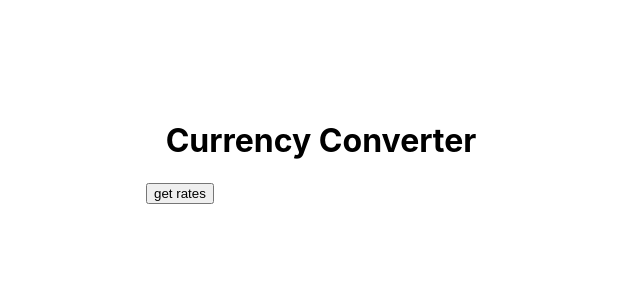
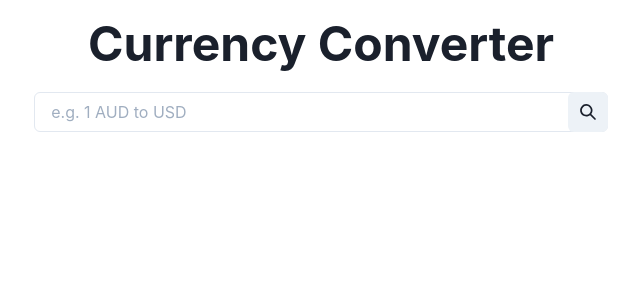
Before and after one commit to apollge/currency-converter, a React (Create React App) app: page / in a window 1280 px wide. Shown: the top 300 px of the page, without its empty margins (319-959 px from the left). Built offline with nearby package versions, Linux system fonts and the light colour scheme; no server answers.

Commit message:
Fetch conversion

```diff
--- a/src/App.tsx
+++ b/src/App.tsx
@@ -1,26 +1,96 @@
-import React from 'react';
+import { SearchIcon } from "@chakra-ui/icons";
+import {
+  Alert,
+  Container,
+  IconButton,
+  Input,
+  InputGroup,
+  InputRightElement,
+  Text,
+  VStack,
+} from "@chakra-ui/react";
+import { FC, useState } from "react";
+import "./App.css";
 
-import './App.css';
+import Header from "./components/Header";
+import { fetchConversion } from "./utils/api";
+import { parseInput } from "./utils/parseInput";
 
-import Header from './components/Header';
-import { fetchRates } from './utils/api';
+const App: FC = () => {
+  const [text, setText] = useState("");
+  const [parsedInput, setParsedInput] = useState({
+    fromAmount: 0,
+    fromCurrency: "",
+    toCurrency: "",
+  });
+  const [error, setError] = useState<string | undefined>();
+  const [isLoading, setIsLoading] = useState(false);
+  const [result, setResult] = useState();
 
-const App = () => {
-  const handleSubmit = async () => {
+  const handleConvert = async () => {
+    setError(undefined);
+    setIsLoading(true);
+
+    if (!text) {
+      setError("Please enter a value");
+      return;
+    }
+
     try {
-      const rates = await fetchRates('EUR');
-      console.log(rates);
-    } catch (e: any) {
-      console.error(e.message);
+      const parsedInput = parseInput(text);
+      setParsedInput(parsedInput);
+
+      const result = await fetchConversion({
+        ...parsedInput,
+        fromAmount: String(parsedInput.fromAmount),
+      });
+
+      setResult(result);
+    } catch (error: any) {
+      setError(error.message);
     }
+
+    setIsLoading(false);
   };
 
   return (
     <div className="app">
-      <div className="app__content">
-        <Header />
-        <button onClick={handleSubmit}>get rates</button>
-      </div>
+      <Container>
+        <VStack gap={4}>
+          <Header />
+
+          {/* Input */}
+          <VStack w="full">
+            <InputGroup>
+              <Input
+                placeholder="e.g. 1 AUD to USD"
+                w="100%"
+                value={text}
+                onChange={(e) => setText(e.target.value)}
+              />
+              <InputRightElement
+                children={
+                  <IconButton
+                    aria-label="convert"
+                    icon={<SearchIcon />}
+                    onClick={handleConvert}
+                    disabled={isLoading}
+                    isLoading={isLoading}
+                  />
+                }
+              />
+            </InputGroup>
+            {error && (
+              <Alert status="error" p={1}>
+                <Text color="red.500">{error}</Text>
+              </Alert>
+            )}
+          </VStack>
+
+          {/* Result */}
+          {result && <Text>{result}</Text>}
+        </VStack>
+      </Container>
     </div>
   );
 };
--- a/src/components/Header.css
+++ /dev/null
@@ -1,3 +0,0 @@
-.header {
-  text-align: center;
-}
--- a/src/components/Header.tsx
+++ b/src/components/Header.tsx
@@ -1,10 +1,8 @@
-import React from 'react';
-
-import './Header.css';
+import { Heading } from "@chakra-ui/react";
 
 const Header = () => (
   <header className="header">
-    <h1>Currency Converter</h1>
+    <Heading size="2xl">Currency Converter</Heading>
   </header>
 );
 
--- a/src/index.css
+++ /dev/null
@@ -1,13 +0,0 @@
-body {
-  margin: 0;
-  font-family: -apple-system, BlinkMacSystemFont, 'Segoe UI', 'Roboto', 'Oxygen',
-    'Ubuntu', 'Cantarell', 'Fira Sans', 'Droid Sans', 'Helvetica Neue',
-    sans-serif;
-  -webkit-font-smoothing: antialiased;
-  -moz-osx-font-smoothing: grayscale;
-}
-
-code {
-  font-family: source-code-pro, Menlo, Monaco, Consolas, 'Courier New',
-    monospace;
-}
--- a/src/index.tsx
+++ b/src/index.tsx
@@ -1,14 +1,16 @@
-import React from 'react';
-import ReactDOM from 'react-dom';
-import './index.css';
-import App from './App';
-import reportWebVitals from './reportWebVitals';
+import React from "react";
+import ReactDOM from "react-dom";
+import App from "./App";
+import reportWebVitals from "./reportWebVitals";
+import { ChakraProvider } from "@chakra-ui/react";
 
 ReactDOM.render(
   <React.StrictMode>
-    <App />
+    <ChakraProvider>
+      <App />
+    </ChakraProvider>
   </React.StrictMode>,
-  document.getElementById('root')
+  document.getElementById("root")
 );
 
 // If you want to start measuring performance in your app, pass a function
--- a/src/utils/api.ts
+++ b/src/utils/api.ts
@@ -1,19 +1,31 @@
 const BASE_URL = "https://api.apilayer.com/exchangerates_data";
-const API_KEY = process.env.API_KEY;
+const API_KEY = "kBemlfOZaW5GxVLJV9RbHbDiLW3ifm5C";
 
 // TODO: what is the response type in the Promise? We should avoid using 'any'
 type API = (params: {
   endpoint: string;
   params: {
     base?: string;
+    from?: string;
+    to?: string;
+    amount?: string;
   };
 }) => Promise<any>;
+
+var myHeaders = new Headers();
+myHeaders.append("apikey", API_KEY);
+
+const requestOptions: RequestInit = {
+  method: "GET",
+  redirect: "follow",
+  headers: myHeaders,
+};
 
 const api: API = ({ endpoint, params = {} }) => {
   const searchParams = new URLSearchParams(params);
   const queryString = searchParams.toString();
 
-  return fetch(`${BASE_URL}${endpoint}?${queryString}`);
+  return fetch(`${BASE_URL}${endpoint}?${queryString}`, requestOptions);
 };
 
 export const fetchRates = async (baseCurrency: string) => {
@@ -38,3 +50,29 @@ export const fetchRates = async (baseCurrency: string) => {
     throw errorResponse;
   }
 };
+
+export const fetchConversion = async (params: {
+  fromAmount: string;
+  fromCurrency: string;
+  toCurrency: string;
+}) => {
+  const { fromAmount, fromCurrency, toCurrency } = params;
+
+  try {
+    const response = await api({
+      endpoint: "/convert",
+      params: { from: fromCurrency, to: toCurrency, amount: fromAmount },
+    });
+
+    const responseText = await response.text();
+    const { result, error } = JSON.parse(responseText);
+
+    if (error) {
+      throw new Error(error);
+    }
+
+    return result;
+  } catch (errorResponse) {
+    throw errorResponse;
+  }
+};
--- a/src/utils/parseInput.ts
+++ b/src/utils/parseInput.ts
@@ -1,16 +1,35 @@
 type ParseInput = (input: string) => {
   fromAmount: number;
   fromCurrency: string;
-  toCurrency: string
-}
+  toCurrency: string;
+};
+
+export const INVALID_INPUT_STRUCTURE = "Invalid input structure";
 
 export const parseInput: ParseInput = (input) => {
-  // expected input: 1 EUR to USD
-  // TODO: parse or tokenize the input string
+  // validate expected input: 1 EUR to USD
+
+  // throw error if empty string
+  if (!input) {
+    throw new Error(INVALID_INPUT_STRUCTURE);
+  }
+
+  // parse or tokenize the input string
+  const [fromAmount, fromCurrency, , toCurrency] = input.split(" ");
+
+  // validate the input
+  if (!fromAmount || !fromCurrency || !toCurrency) {
+    throw new Error(INVALID_INPUT_STRUCTURE);
+  }
+
+  // validate fromAmount if number
+  if (isNaN(Number(fromAmount))) {
+    throw new Error(INVALID_INPUT_STRUCTURE);
+  }
 
   return {
-    fromAmount: 0,
-    fromCurrency: '',
-    toCurrency: '',
+    fromAmount: Number(fromAmount),
+    fromCurrency: fromCurrency.toUpperCase(),
+    toCurrency: toCurrency.toUpperCase(),
   };
 };
```
Also changed, not shown: package.json (+7 -0 lines), 1 other file (tests, documents, lock files or other folders).
